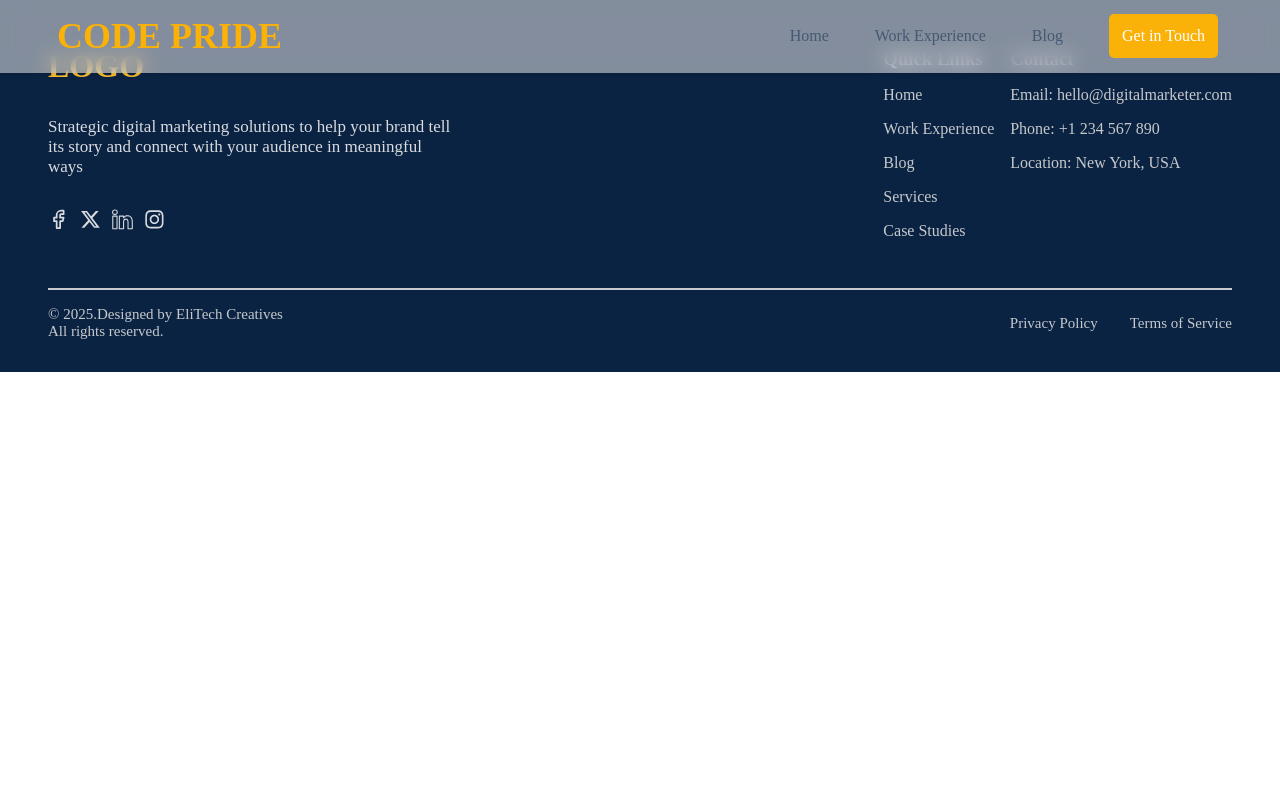
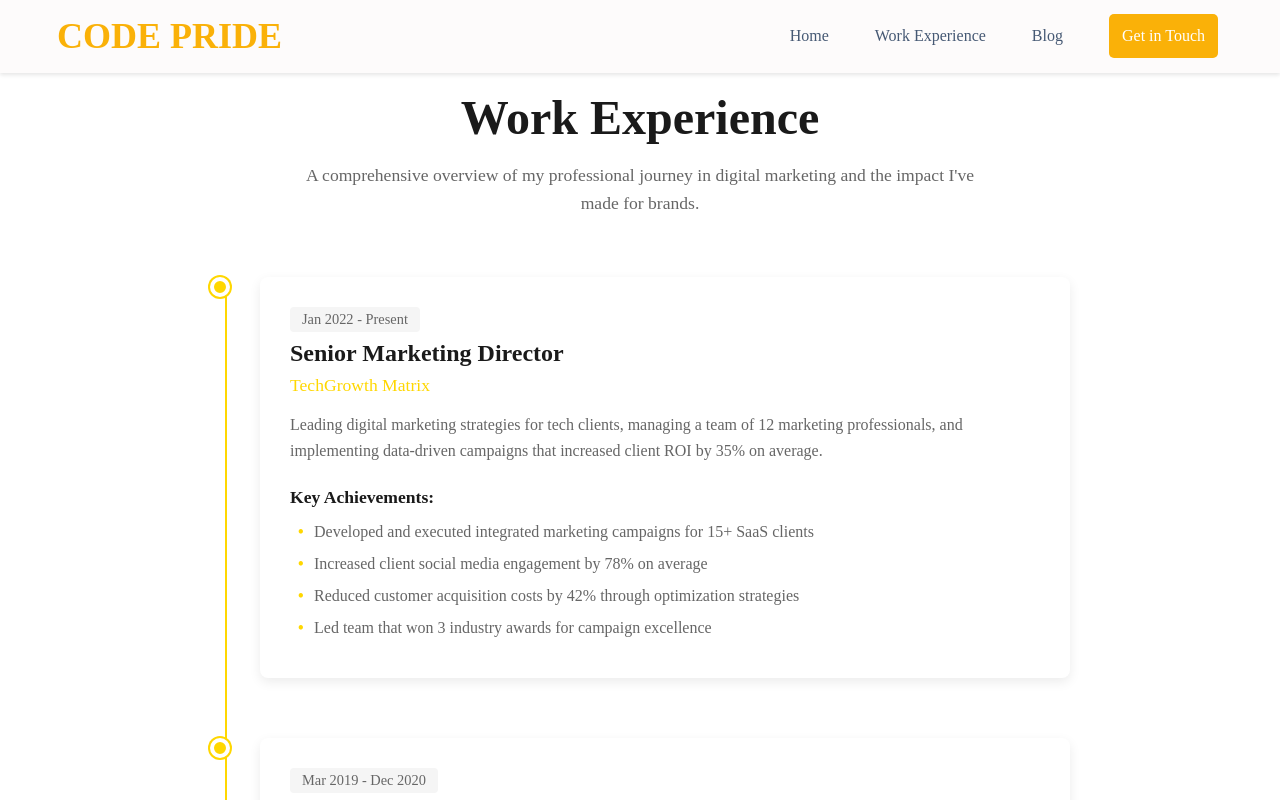
Before and after one commit to Despitejnr/Portfolio, a React (Vite) app: page /work-experience in a window 1280 px wide. Shown: the top 800 px of the page. Built offline with nearby package versions, Linux system fonts and the light colour scheme.

Commit message:
feat (component) Add Work Experience Component
 - Created Work Experience Component

```diff
--- /dev/null
+++ b/src/Components/WorkExperience/WorkExperience.css
@@ -0,0 +1,175 @@
+.work-experience-container {
+  width: 100%;
+  margin-top: 30px;
+  min-height: 100vh;
+  background-color: #ffffff;
+  padding: 60px 0;
+}
+
+.work-experience-content {
+  max-width: 900px;
+  margin: 0 auto;
+  padding: 0 20px;
+}
+
+.work-experience-header {
+  text-align: center;
+  margin-bottom: 60px;
+}
+
+.work-experience-header h1 {
+  font-size: 3rem;
+  color: #1a1a1a;
+  margin-bottom: 16px;
+  font-weight: 700;
+}
+
+.work-experience-header p {
+  font-size: 1.1rem;
+  color: #666;
+  max-width: 700px;
+  margin: 0 auto;
+  line-height: 1.6;
+}
+
+.timeline {
+  position: relative;
+  padding-left: 50px;
+}
+
+.timeline::before {
+  content: '';
+  position: absolute;
+  left: 15px;
+  top: 0;
+  bottom: 0;
+  width: 2px;
+  background-color: #FFD700;
+}
+
+.timeline-item {
+  position: relative;
+  margin-bottom: 60px;
+}
+
+.timeline-item:last-child {
+  margin-bottom: 0;
+}
+
+.timeline-marker {
+  position: absolute;
+  left: -50px;
+  width: 20px;
+  height: 20px;
+  border-radius: 50%;
+  background-color: #FFD700;
+  border: 4px solid #fff;
+  box-shadow: 0 0 0 2px #FFD700;
+}
+
+.timeline-content {
+  background-color: #fff;
+  padding: 30px;
+  border-radius: 8px;
+  box-shadow: 0 4px 12px rgba(0, 0, 0, 0.08);
+}
+
+.experience-period {
+  display: inline-block;
+  font-size: 0.9rem;
+  color: #666;
+  margin-bottom: 8px;
+  padding: 4px 12px;
+  background-color: #f5f5f5;
+  border-radius: 4px;
+}
+
+.experience-title {
+  font-size: 1.5rem;
+  color: #1a1a1a;
+  margin-bottom: 8px;
+  font-weight: 600;
+}
+
+.experience-company {
+  color: #FFD700;
+  font-size: 1.1rem;
+  margin-bottom: 16px;
+  font-weight: 500;
+}
+
+.experience-description {
+  color: #666;
+  font-size: 1rem;
+  line-height: 1.6;
+  margin-bottom: 24px;
+}
+
+.key-achievements h4 {
+  font-size: 1.1rem;
+  color: #1a1a1a;
+  margin-bottom: 12px;
+  font-weight: 600;
+}
+
+.key-achievements ul {
+  list-style: none;
+  padding: 0;
+  margin: 0;
+}
+
+.key-achievements li {
+  position: relative;
+  padding-left: 24px;
+  margin-bottom: 8px;
+  color: #666;
+  line-height: 1.5;
+}
+
+.key-achievements li::before {
+  content: '•';
+  position: absolute;
+  left: 8px;
+  color: #FFD700;
+  font-weight: bold;
+}
+
+@media (max-width: 768px) {
+  .work-experience-container {
+    padding: 40px 0;
+  }
+
+  .work-experience-header h1 {
+    font-size: 2.25rem;
+  }
+
+  .work-experience-content {
+    padding: 0 16px;
+  }
+
+  .timeline {
+    padding-left: 30px;
+  }
+
+  .timeline::before {
+    left: 8px;
+  }
+
+  .timeline-marker {
+    left: -30px;
+    width: 16px;
+    height: 16px;
+  }
+
+  .timeline-content {
+    padding: 20px;
+  }
+
+  .experience-title {
+    font-size: 1.25rem;
+  }
+
+  .experience-company {
+    font-size: 1rem;
+  }
+}
--- /dev/null
+++ b/src/Components/WorkExperience/WorkExperience.jsx
@@ -0,0 +1,78 @@
+import React from 'react'
+import './WorkExperience.css'
+
+const workExperiences = [
+  {
+    period: "Jan 2022 - Present",
+    title: "Senior Marketing Director",
+    company: "TechGrowth Matrix",
+    description: "Leading digital marketing strategies for tech clients, managing a team of 12 marketing professionals, and implementing data-driven campaigns that increased client ROI by 35% on average.",
+    achievements: [
+      "Developed and executed integrated marketing campaigns for 15+ SaaS clients",
+      "Increased client social media engagement by 78% on average",
+      "Reduced customer acquisition costs by 42% through optimization strategies",
+      "Led team that won 3 industry awards for campaign excellence"
+    ]
+  },
+  {
+    period: "Mar 2019 - Dec 2020",
+    title: "Marketing Manager",
+    company: "Digital Innovations Inc",
+    description: "Managed end-to-end marketing campaigns for retail and eCommerce clients, focusing on brand development, content strategy, and performance marketing.",
+    achievements: [
+      "Developed content strategy that increased organic traffic by 150%",
+      "Implemented email marketing automation that boosted conversion by 25%",
+      "Managed social media presence across 5 platforms for major retail brands",
+      "Coordinated influencer marketing programs with 200+ content creators"
+    ]
+  },
+  {
+    period: "Jun 2018 - Feb 2019",
+    title: "Digital Marketing Specialist",
+    company: "Global Tech Solutions",
+    description: "Executed digital marketing initiatives across multiple channels including SEO, PPC, and social media for diverse client portfolio.",
+    achievements: [
+      "Managed monthly ad spend of $150,000 across Google and Facebook platforms",
+      "Improved SEO rankings for 25+ clients, achieving first page results for 80% of target keywords",
+      "Created analytics dashboards to track campaign performance",
+      "Conducted A/B testing that improved landing page conversion rates by 35%"
+    ]
+  }
+];
+
+const WorkExperienceSection = () => {
+  return (
+    <div className="work-experience-container">
+      <div className="work-experience-content">
+        <div className="work-experience-header">
+          <h1>Work Experience</h1>
+          <p>A comprehensive overview of my professional journey in digital marketing and the impact I've made for brands.</p>
+        </div>
+
+        <div className="timeline">
+          {workExperiences.map((experience, index) => (
+            <div key={index} className="timeline-item">
+              <div className="timeline-marker"></div>
+              <div className="timeline-content">
+                <div className="experience-period">{experience.period}</div>
+                <h3 className="experience-title">{experience.title}</h3>
+                <div className="experience-company">{experience.company}</div>
+                <p className="experience-description">{experience.description}</p>
+                <div className="key-achievements">
+                  <h4>Key Achievements:</h4>
+                  <ul>
+                    {experience.achievements.map((achievement, i) => (
+                      <li key={i}>{achievement}</li>
+                    ))}
+                  </ul>
+                </div>
+              </div>
+            </div>
+          ))}
+        </div>
+      </div>
+    </div>
+  )
+}
+
+export default WorkExperienceSection
--- a/src/Pages/Work Experience/WorkExperience.jsx
+++ b/src/Pages/Work Experience/WorkExperience.jsx
@@ -1,11 +1,13 @@
 import React from 'react'
 import Navbar from '../../Components/Navbar/Navbar'
 import Footer from '../../Components/Footer/Footer'
+import WorkExperienceSection from '../../Components/WorkExperience/WorkExperience'
 
 const WorkExperience = () => {
   return (
     <div>
        <Navbar/>
+       <WorkExperienceSection/>
        <Footer/>
     </div>
   )
```
